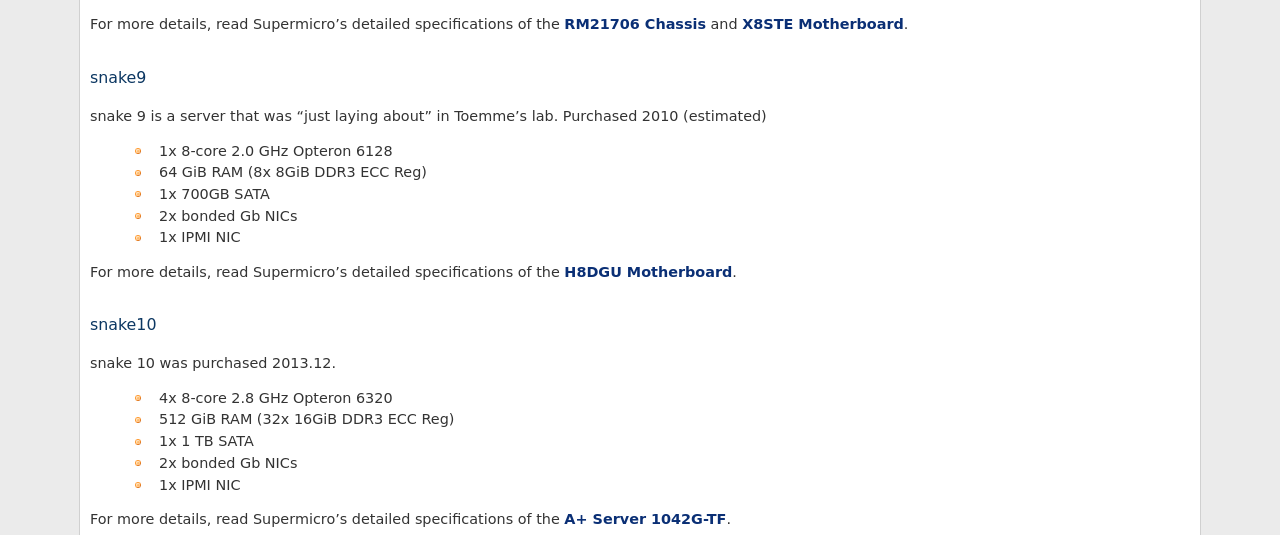
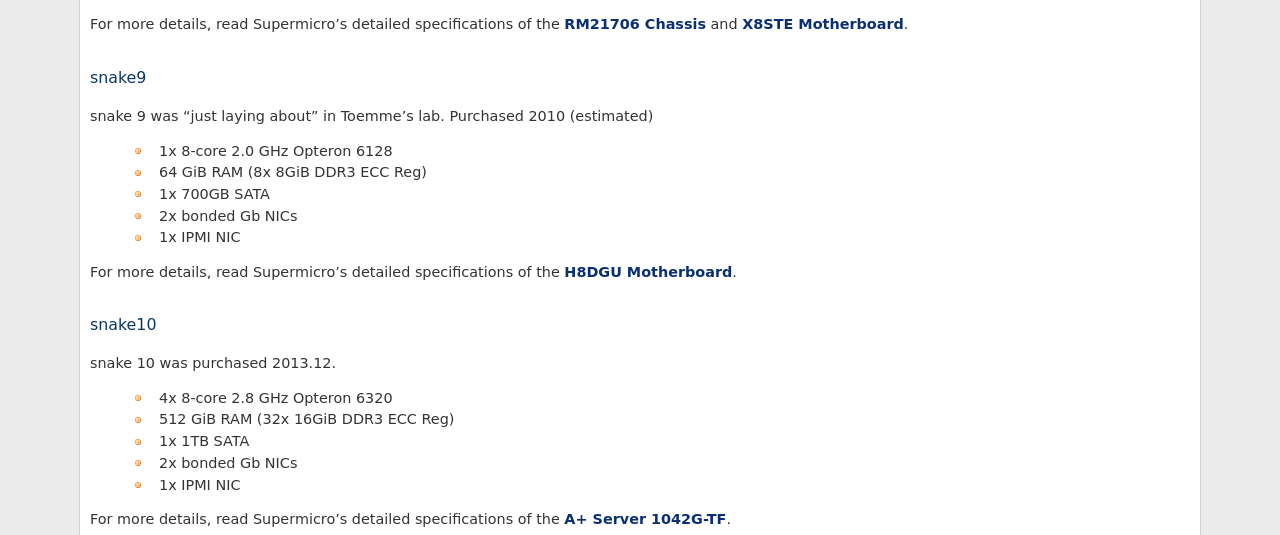
Before and after one commit to psychoinformatics-de/ipsy-docs, a Sphinx documentation site: the page built from source/internal/data_center/compute_nodes.rst, in a window 1280 px wide. Shown: the part 1415-1950 px from the top of the page. Built offline with Sphinx 7.4.7, drawn with Linux system fonts in a browser that asks for light colours; formulas are drawn with MathJax 3.

Commit message:
Small cosmetic and typo fixes

```diff
--- a/source/internal/data_center/compute_nodes.rst
+++ b/source/internal/data_center/compute_nodes.rst
@@ -79,7 +79,7 @@
 
 snake9
 ------
-snake 9 is a server that was "just laying about" in Toemme's lab. Purchased 2010 (estimated)
+snake 9 was "just laying about" in Toemme's lab. Purchased 2010 (estimated)
 
  * 1x 8-core 2.0 GHz Opteron 6128
  * 64 GiB RAM (8x 8GiB DDR3 ECC Reg)
@@ -97,7 +97,7 @@
 
  * 4x 8-core 2.8 GHz Opteron 6320
  * 512 GiB RAM (32x 16GiB DDR3 ECC Reg)
- * 1x 1 TB SATA
+ * 1x 1TB SATA
  * 2x bonded Gb NICs
  * 1x IPMI NIC
 
--- a/source/internal/data_center/flatbed.rst
+++ b/source/internal/data_center/flatbed.rst
@@ -22,7 +22,7 @@
  * 96 GiB RAM (12x 8GB DDR3 ECC reg)
  * 2x 80 GB Intel DC S3500 in mdadm RAID 1
  * 15 TiB formatted storage (8x 4TB SAS HDs in ZFS RAID 10 + 1 spare)
- * LSI iSAS HBA 9207-4i4e
+ * LSI SAS HBA 9207-4i4e
  * 2x bonded Gb NICs (internal network)
  * 1x IPMI NIC
 
--- a/source/internal/data_center/medusa.rst
+++ b/source/internal/data_center/medusa.rst
@@ -36,7 +36,7 @@
 
  * 4x 8-core 2.8 GHz Opteron 6320
  * 256 GiB RAM (16x 16GiB DDR3 ECC reg)
- * 3x 2 TB in RAID 1
+ * 3x 2TB in RAID 1
  * 2x bonded Gb NICs (internal network)
  * 1x Gb NIC (external network)
  * 1x Gb NIC (IPMI network)
```
